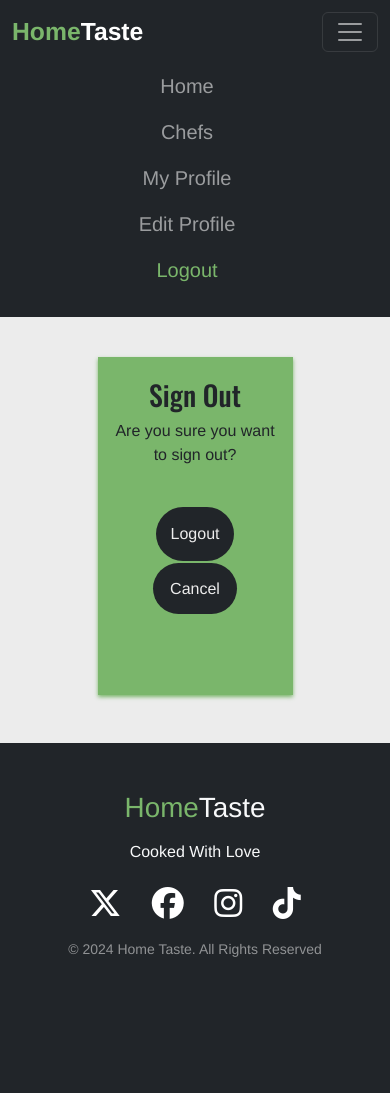
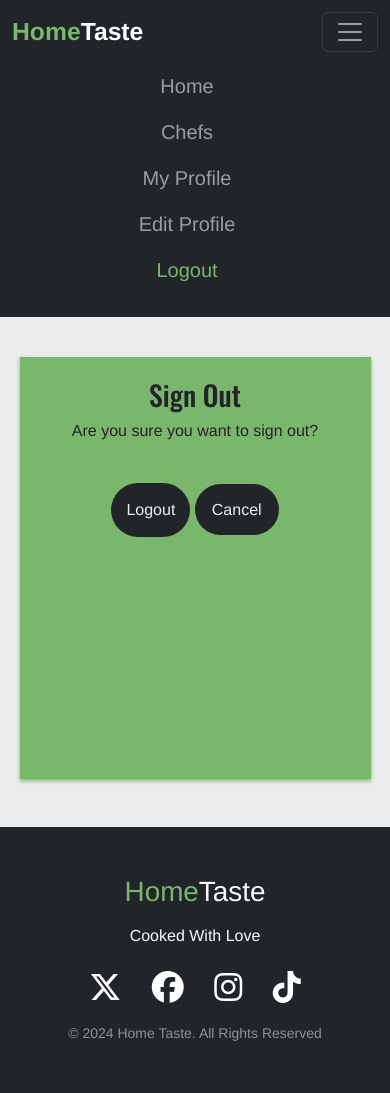
Before and after one commit to alakeldev/home-taste-app, a Django app: page /accounts/logout/ in a window 390 px wide. Before the commit the page ends 957 px from the top, so only its background shows below. Run offline with Django 4.2, Linux system fonts and the light colour scheme; the visitor is signed in with stand-in values (Sample User, id 1); some libraries are stand-ins or nearby versions.

Commit message:
edit base.css 'add media queries to sign-out page div' + update staticfiles dir

```diff
--- a/static/css/base.css
+++ b/static/css/base.css
@@ -609,10 +609,16 @@ label.form-label.requiredField[for="id_password"]::before {
 #sign-out-div {
     box-shadow: 0 2px 4px var(--green-color);
     border: 1px solid var(--green-color);
-    height: 40vh;
+    height: 50vh;
     margin-top: 40px;
     width: 50%;
     background-color: var(--green-color);
+}
+
+@media (max-width: 676px) {
+    #sign-out-div {
+        width: 90%;
+    }
 }
 
 #sign-out-div h1 {
```
Also changed, not shown: 1 other file.
